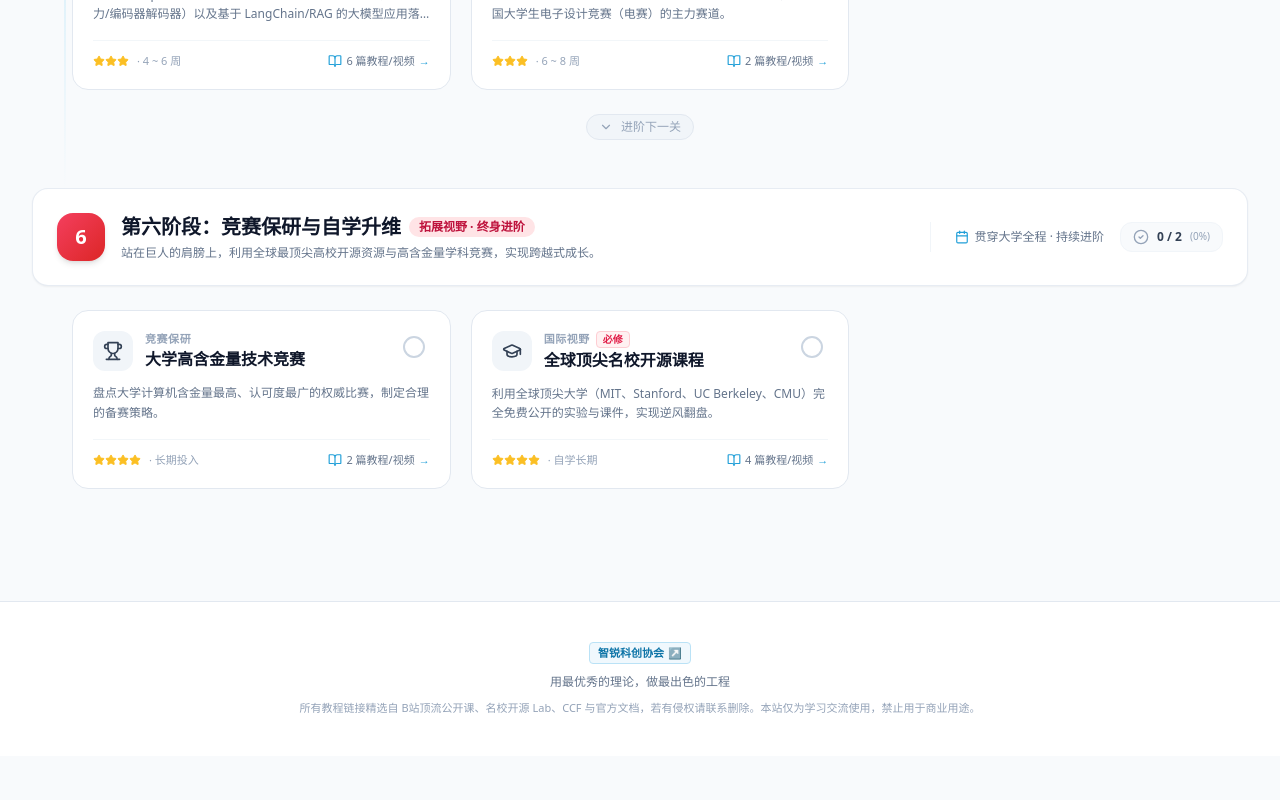
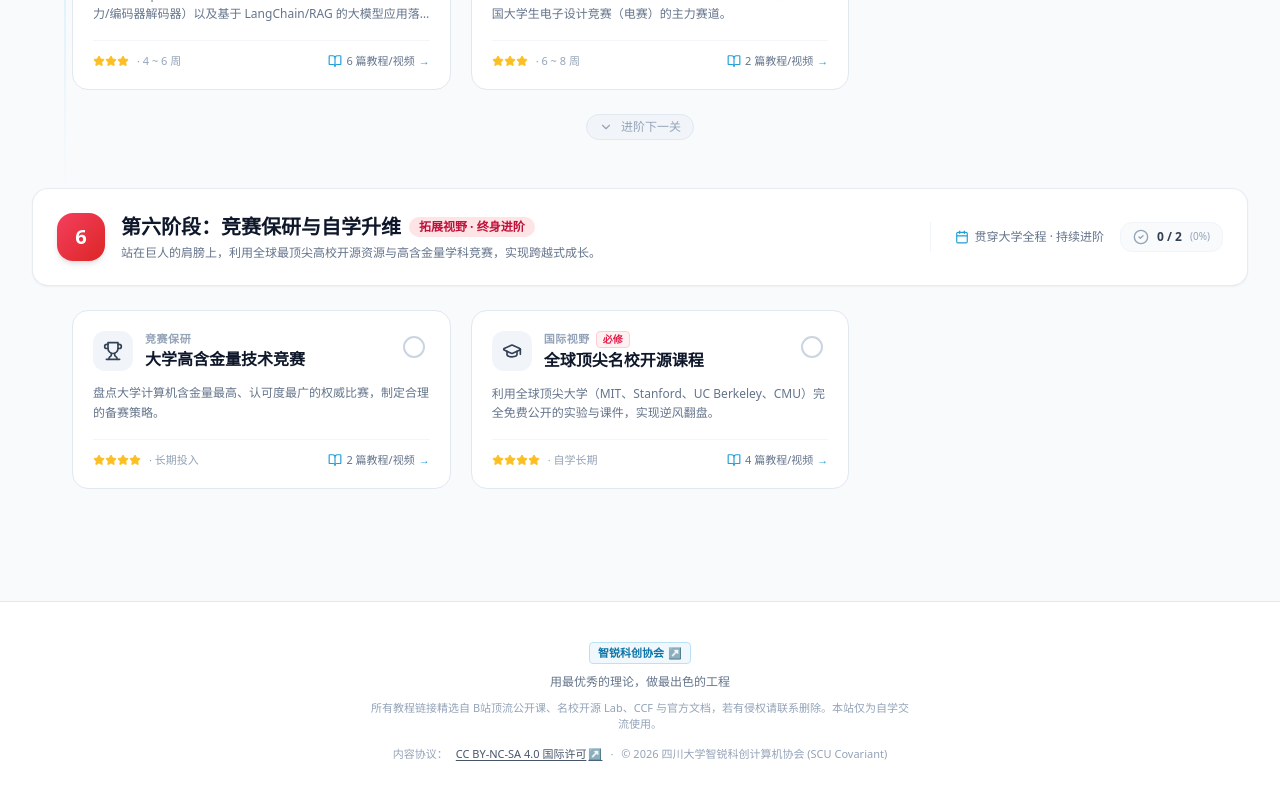
Before and after one commit to scu-covariant/freshmen-roadmap, a React (Vite) app: page / in a window 1280 px wide. Shown: the part 3413-4213 px from the top of the page. Before the commit the page ends 4169 px from the top, so only its background shows below. Built offline with nearby package versions, Linux system fonts and the light colour scheme.

Commit message:
docs: add CC BY-NC-SA 4.0 license and attribution

```diff
--- a/package.json
+++ b/package.json
@@ -2,6 +2,7 @@
   "name": "freshmen-cs-roadmap",
   "private": true,
   "version": "1.0.0",
+  "license": "CC-BY-NC-SA-4.0",
   "type": "module",
   "scripts": {
     "dev": "vite",
--- a/src/App.tsx
+++ b/src/App.tsx
@@ -186,9 +186,23 @@ export function App() {
         <div className="flex items-center justify-center gap-1 text-slate-500 font-medium">
           <span>用最优秀的理论，做最出色的工程</span>
         </div>
-        <p className="text-[11px] text-slate-400">
-          所有教程链接精选自 B站顶流公开课、名校开源 Lab、CCF 与官方文档，若有侵权请联系删除。本站仅为学习交流使用，禁止用于商业用途。
+        <p className="text-[11px] text-slate-400 max-w-xl mx-auto px-4">
+          所有教程链接精选自 B站顶流公开课、名校开源 Lab、CCF 与官方文档，若有侵权请联系删除。本站仅为自学交流使用。
         </p>
+        <div className="flex flex-wrap items-center justify-center gap-2 text-[11px] text-slate-400 pt-1">
+          <span>内容协议：</span>
+          <a
+            href="https://creativecommons.org/licenses/by-nc-sa/4.0/deed.zh-hans"
+            target="_blank"
+            rel="noopener noreferrer"
+            className="text-slate-600 hover:text-sky-600 font-medium underline underline-offset-2 transition-colors inline-flex items-center gap-0.5"
+          >
+            <span>CC BY-NC-SA 4.0 国际许可</span>
+            <span>↗</span>
+          </a>
+          <span>·</span>
+          <span>© 2026 四川大学智锐科创计算机协会 (SCU Covariant)</span>
+        </div>
       </footer>
     </div>
   );
```
Also changed, not shown: 2 other files (tests, documents, lock files or other folders).
